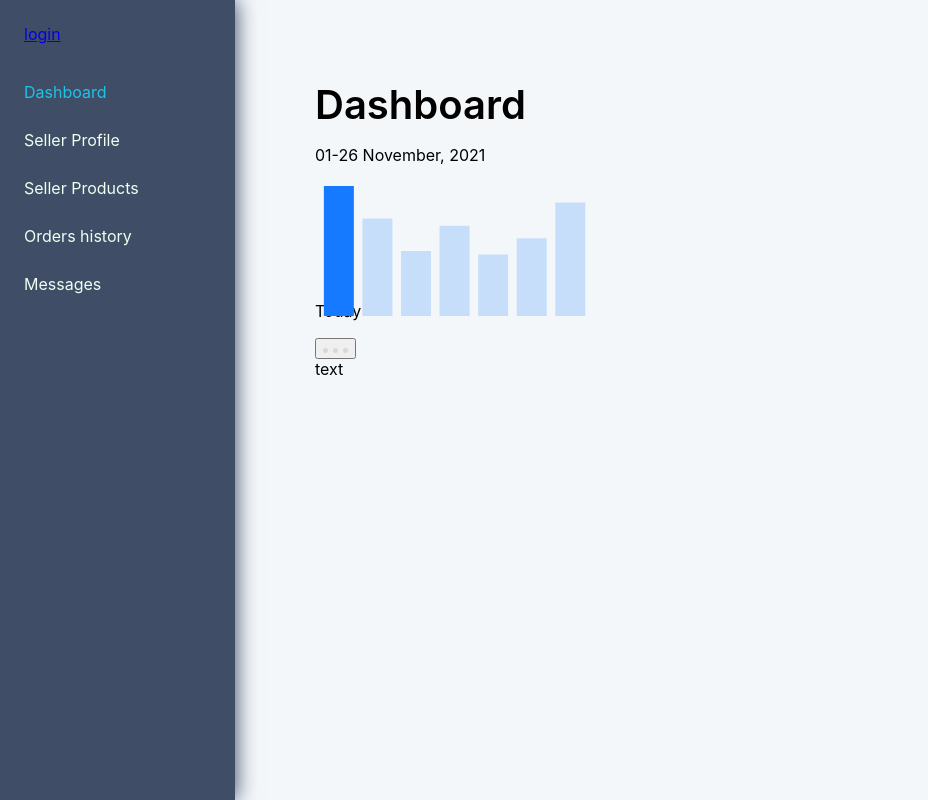
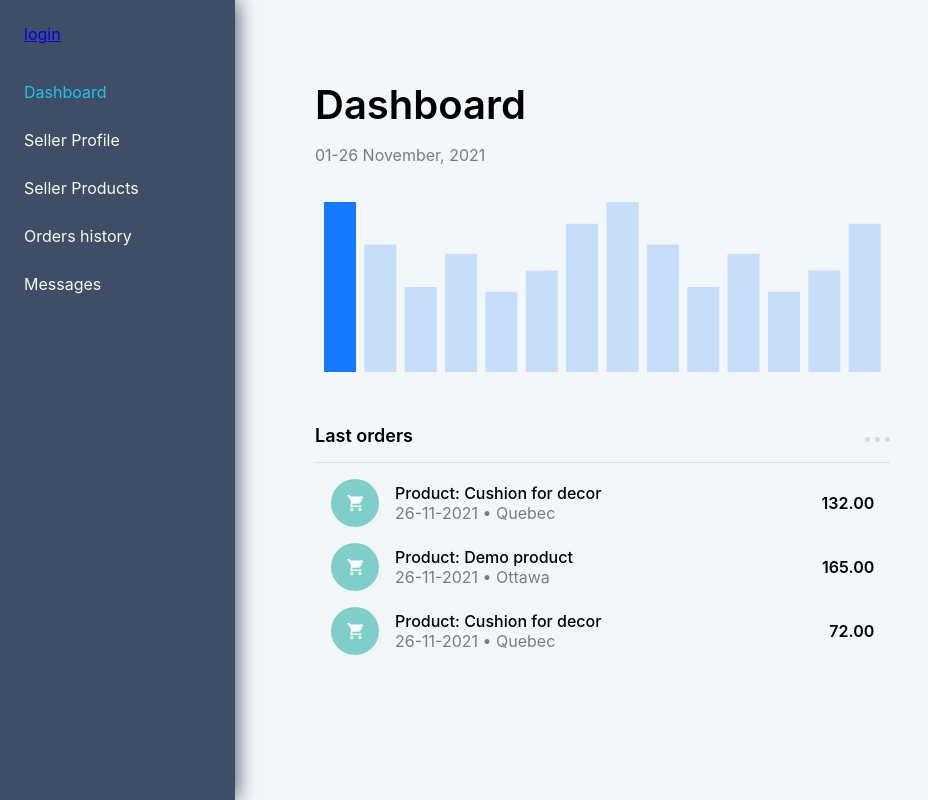
Before and after one commit to Snegurochka/seller-ts-react, a React (Create React App) app: page / in a window 1280 px wide. Shown: the whole page, without its empty margins (0-928 px from the left). Built offline with nearby package versions, Linux system fonts and the light colour scheme.

Commit message:
finished BlockOverview layout

```diff
--- a/src/App.css
+++ /dev/null
@@ -1,13 +0,0 @@
-body {
-  background: #f4f7fa;
-}
-
-.main_wrapper {
-  max-width: 100%;
-  display: grid;
-  grid-template-columns: 235px 1fr;
-}
-
-.content_wrapper {
-  padding: 36px;
-}
--- a/src/App.tsx
+++ b/src/App.tsx
@@ -1,8 +1,5 @@
 import React, { lazy, Suspense } from 'react';
 import { BrowserRouter, Route } from 'react-router-dom';
-
-//styles
-import './App.css';
 
 import { usersMoc } from './redux/moc/moc';
 
--- a/src/components/BlockOerview/BlockOerview.module.scss
+++ /dev/null
@@ -1,7 +0,0 @@
-.title {
-
-}
-
-.option {
-
-}
--- a/src/components/BlockOerview/BlockOerview.tsx
+++ /dev/null
@@ -1,28 +0,0 @@
-import React from "react";
-import styles from './BlockOerview.module.scss';
-
-import optionIcon from "../../img/menuIcon.png";
-
-type PropsType = {
-    header: string,
-}
-
-const BlockOerview: React.FC<PropsType> = ({ header, children }) => {
-    return (
-        <section>
-            <header>
-                <p className={styles.title}>{header}</p>
-                <button>
-                <img
-                  className={styles.option}
-                  src={optionIcon}
-                  alt="options"
-                />
-              </button>
-                </header>
-            <div>{children}</div>
-        </section>
-    )
-}
-
-export default BlockOerview;
--- /dev/null
+++ b/src/components/BlockOverview/BlockOverview.module.scss
@@ -0,0 +1,24 @@
+.wrapper {
+    margin-top: 3rem;
+
+    header {
+        display: flex;
+        justify-content: space-between;
+        align-items: center;
+        padding-bottom: 1rem;
+        border-bottom: 0.5px solid var(--lightGrey);
+    }
+
+    button {
+        cursor: pointer;
+    }
+}
+
+.title {
+    font-size: 18px;
+    font-weight: 600;
+}
+
+.option {
+
+}
--- /dev/null
+++ b/src/components/BlockOverview/BlockOverview.tsx
@@ -0,0 +1,30 @@
+import React from "react";
+import styles from './BlockOverview.module.scss';
+
+import optionIcon from "../../img/menuIcon.png";
+
+type PropsType = {
+    header: string,
+}
+
+const BlockOverview: React.FC<PropsType> = ({ header, children }) => {
+    return (
+        <section className={styles.wrapper}>
+            <header>
+                <p className={styles.title}>{header}</p>
+                <button>
+                    <img
+                        className={styles.option}
+                        src={optionIcon}
+                        alt="options"
+                    />
+                </button>
+            </header>
+            <div>
+                {children}
+            </div>
+        </section>
+    )
+}
+
+export default BlockOverview;
--- a/src/components/Chart/Chart.module.scss
+++ b/src/components/Chart/Chart.module.scss
@@ -1,8 +1,9 @@
 .chart {
-    max-width: 280px;
-    height: 140px;
+    height: 180px;
+    margin-bottom: 100px;
 }
-
 .dataRange {
-
+    margin-top: 1rem;
+    opacity: 0.5;
+    margin-bottom: 2rem;
 }
--- a/src/components/Chart/Chart.tsx
+++ b/src/components/Chart/Chart.tsx
@@ -7,6 +7,48 @@ const Chart: React.FC = () => {
     const [activeIndex, setActiveIndex] = useState(0);
 
     const data = [
+        {
+            name: 'Page A',
+            uv: 4000,
+            pv: 2400,
+            amt: 2400,
+        },
+        {
+            name: 'Page B',
+            uv: 3000,
+            pv: 1398,
+            amt: 2210,
+        },
+        {
+            name: 'Page C',
+            uv: 2000,
+            pv: 9800,
+            amt: 2290,
+        },
+        {
+            name: 'Page D',
+            uv: 2780,
+            pv: 3908,
+            amt: 2000,
+        },
+        {
+            name: 'Page E',
+            uv: 1890,
+            pv: 4800,
+            amt: 2181,
+        },
+        {
+            name: 'Page F',
+            uv: 2390,
+            pv: 3800,
+            amt: 2500,
+        },
+        {
+            name: 'Page G',
+            uv: 3490,
+            pv: 4300,
+            amt: 2100,
+        },
         {
             name: 'Page A',
             uv: 4000,
--- a/src/components/Dashboard/Dashboard.module.scss
+++ b/src/components/Dashboard/Dashboard.module.scss
@@ -1,3 +1,42 @@
 .overview {
     width: 65%;
 }
+
+.item {
+    margin: 1rem;
+
+    display        : flex;
+    justify-content: space-between;
+    align-items    : center;
+}
+
+.itemLeft {
+    display    : flex;
+    align-items: center;
+}
+
+.itemLabel {
+    width        : 48px;
+    height       : 48px;
+    border-radius: 50%;
+
+    display        : flex;
+    justify-content: center;
+    align-items    : center;
+}
+
+.itemDetails {
+    margin-left: 1rem;
+}
+
+.itemTitle {
+    font-weight  : 500;
+}
+
+.itemTime {
+    opacity: 0.5;
+}
+
+.itemPrice {
+    font-weight: 600;
+}
--- a/src/components/Dashboard/Dashboard.tsx
+++ b/src/components/Dashboard/Dashboard.tsx
@@ -1,19 +1,50 @@
 import React from 'react';
 import styles from './Dashboard.module.scss';
+import cartIcon from '../../img/cartIcon.svg';
 
+// moc
+import { LastOrdersMoc } from './../../redux/moc/moc';
+
+// Components
 import Layout from './../Layout/Layout';
 import Chart from './../Chart/Chart';
-import BlockOerview from './../BlockOerview/BlockOerview';
+import BlockOerview from '../BlockOverview/BlockOverview';
+
+
 
 const Dashboard: React.FC = () => {
     return (
         <Layout header='Dashboard' classPage='dashboard'>
             <div className={styles.overview}>
-            <Chart />
+                <Chart />
 
-            <BlockOerview header='Today'>
-                text
-            </BlockOerview>
+                <BlockOerview header='Last orders'>
+                    <ul>
+                        {LastOrdersMoc.map((item) => (
+                            <li className={styles.item} key={item.id}>
+                                <div className={styles.itemLeft}>
+                                    <div
+                                        style={{ backgroundColor: '#80ceca' }}
+                                        className={styles.itemLabel}
+                                    >
+                                        <img src={cartIcon} alt={item.product} />
+                                    </div>
+                                    <div className={styles.itemDetails}>
+                                        <p className={styles.itemTitle}>
+                                            Product: {item.product}
+                                        </p>
+                                        <p className={styles.itemTime}>
+                                            {item.date} • {item.location}
+                                        </p>
+                                    </div>
+                                </div>
+                                <p className={styles.itemPrice}>
+                                    {item.price.toFixed(2)}
+                                </p>
+                            </li>
+                        ))}
+                    </ul>
+                </BlockOerview>
             </div>
         </Layout>
     )
--- a/src/index.css
+++ b/src/index.css
@@ -1,3 +1,20 @@
+/* css reset */
+p,
+ol,
+ul {
+  margin: 0;
+  padding: 0;
+}
+
+button {
+  all: unset;
+}
+
+ol,
+ul {
+  list-style: none;
+}
+
 body {
   margin: 0;
   font-family: -apple-system, BlinkMacSystemFont, 'Segoe UI', 'Roboto', 'Oxygen',
@@ -11,3 +28,22 @@ code {
   font-family: source-code-pro, Menlo, Monaco, Consolas, 'Courier New',
     monospace;
 }
+
+:root {
+  --maxWidth: 1280px;
+  --white: #fff;
+  --lightGrey: #dedede;
+  --darkGrey: #1c1c1c;
+  --primary: #80ceca;
+  --primary-hover: #40a6a0
+}
+
+body {
+  background: #f4f7fa;
+}
+
+.main_wrapper {
+  max-width: 100%;
+  display: grid;
+  grid-template-columns: 235px 1fr;
+}
--- a/src/redux/moc/moc.ts
+++ b/src/redux/moc/moc.ts
@@ -12,3 +12,45 @@ export const usersMoc = [
         name: 'Max',
     }
 ]
+
+export const LastOrdersMoc = [
+    {
+        "id": 1,
+        "customer": "Testt Reff",
+        "product": "Cushion for decor",
+        "ref": "JNMSCFEJW",
+        "date": "26-11-2021",
+        "location" : "Quebec",
+        "price" : 132,
+        "status": {
+            "code": "Shipped",
+            "id": 4
+        }
+    },
+    {
+        "id": 2,
+        "customer": "Anna Snow",
+        "product": "Demo product",
+        "ref": "QWSSCFEJW",
+        "date": "26-11-2021",
+        "location" : "Ottawa",
+        "price" : 165,
+        "status": {
+            "code": "Shipped",
+            "id": 4
+        }
+    },
+    {
+        "id": 3,
+        "customer": "Testt Reff",
+        "product": "Cushion for decor",
+        "ref": "JNMSCFEJW",
+        "date": "26-11-2021",
+        "location" : "Quebec",
+        "price" : 72,
+        "status": {
+            "code": "Shipped",
+            "id": 4
+        }
+    },
+]
```
Also changed, not shown: src/img/cartIcon.svg (added), src/logo.svg (deleted).
